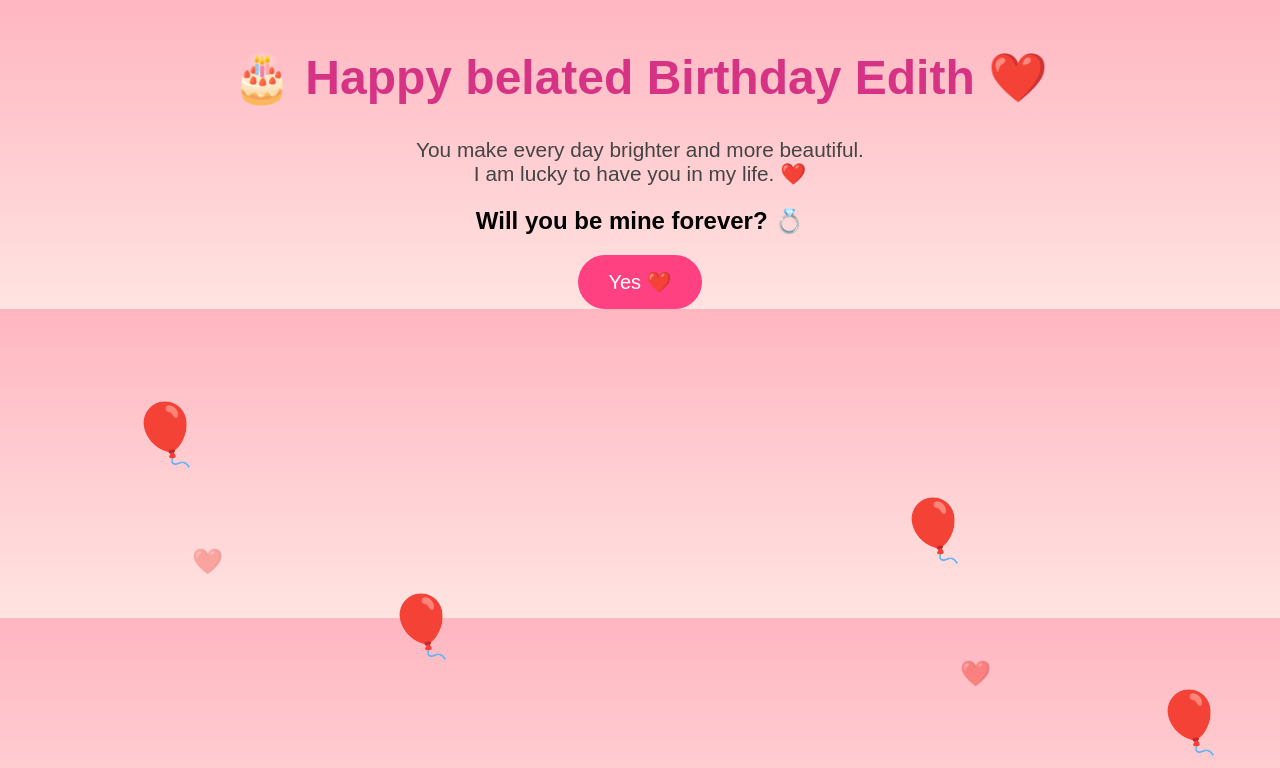
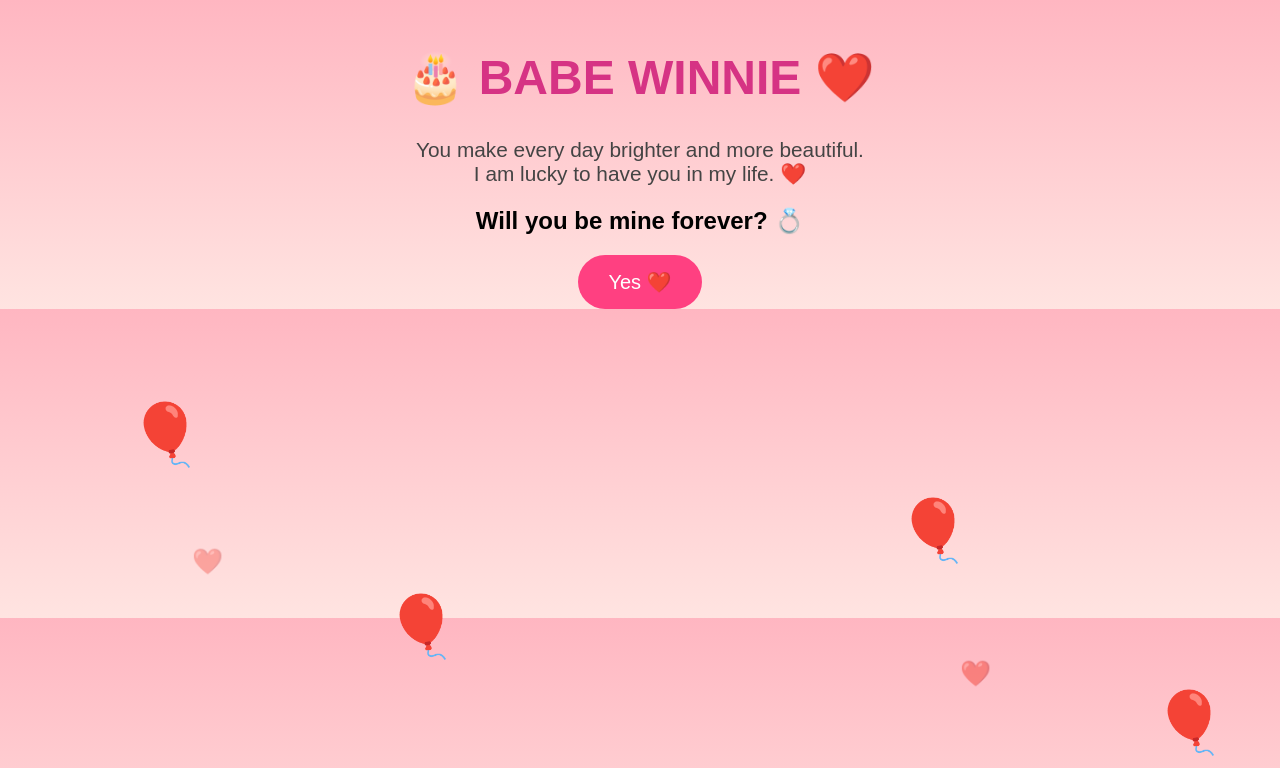
Before and after one commit to danmtish662-sketch/birthday, a plain HTML site: page index.html in a window 1280 px wide. Shown: the top 768 px of the page. Drawn offline with Linux system fonts and the light colour scheme.

Commit message:
Update message for Winnie

```diff
--- a/index.html
+++ b/index.html
@@ -3,7 +3,7 @@
 <head>
 <meta charset="UTF-8">
 <meta name="viewport" content="width=device-width, initial-scale=1.0">
-<title>Happy belated Birthday My Love ❤️</title>
+<title> BABE WINNIE ❤️</title>
 
 <style>
 body{
@@ -91,7 +91,7 @@ button:hover{
 <body>
 
 <div class="container">
-    <h1>🎂 Happy belated Birthday Edith ❤️</h1>
+    <h1>🎂 BABE WINNIE ❤️</h1>
 
     <p>
         You make every day brighter and more beautiful.<br>
```
